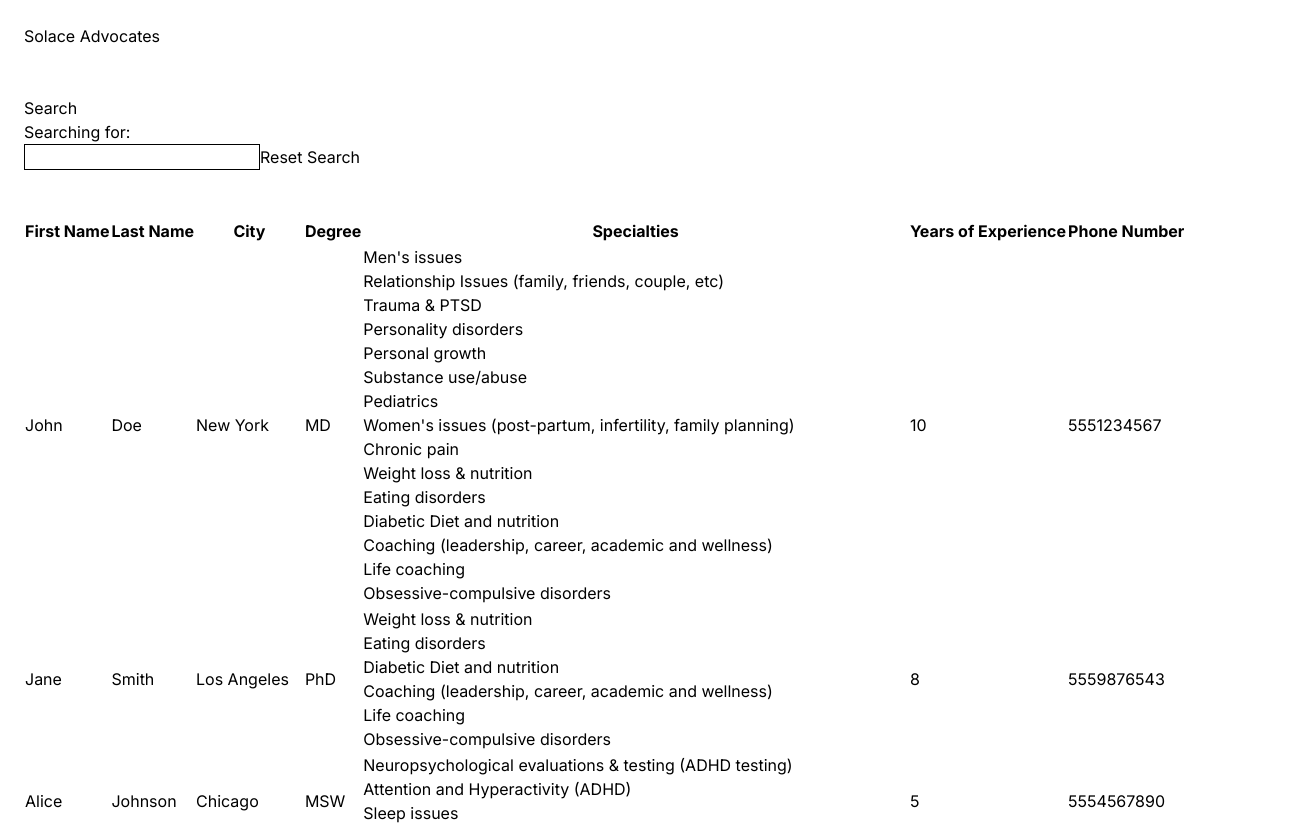
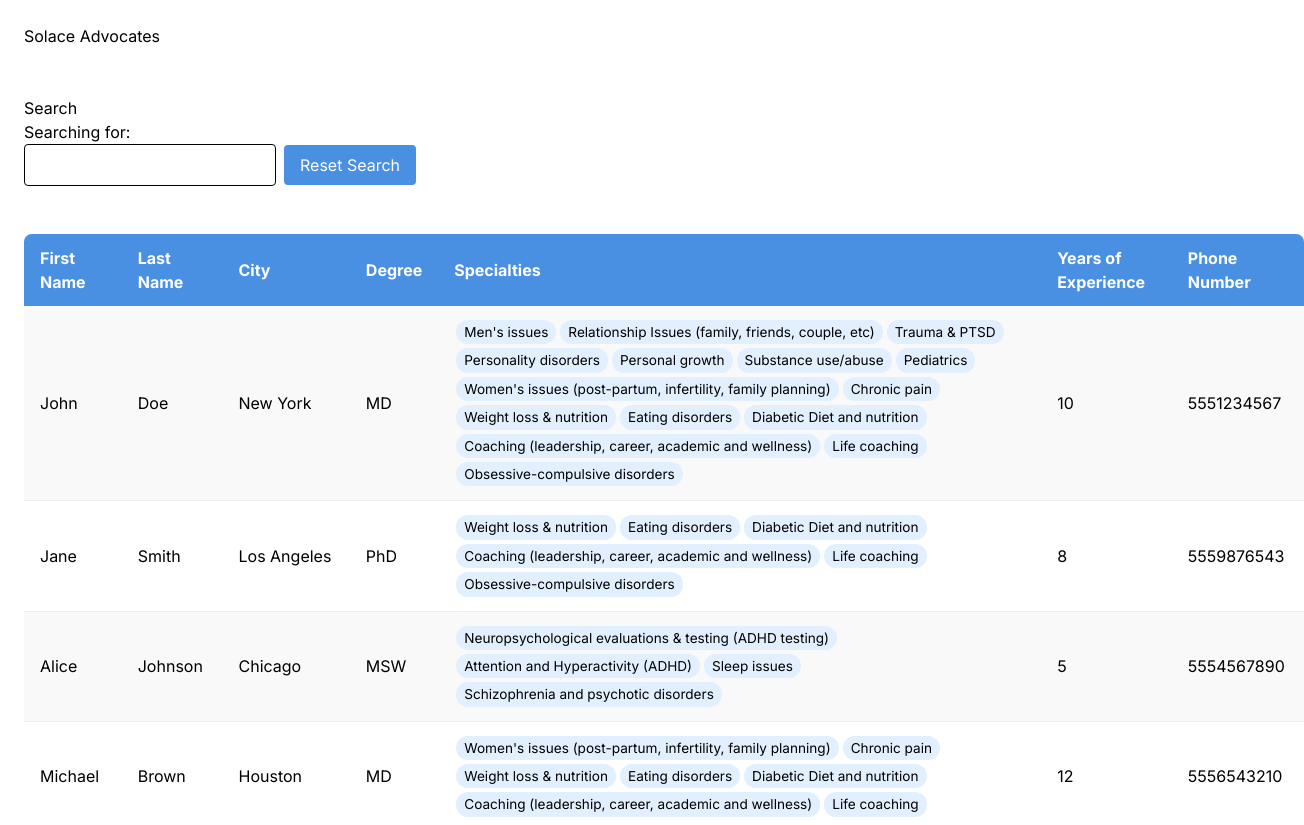
Before and after one commit to Thanh-Lai/solace-candidate-assignment, a Next.js app: page / in a window 1280 px wide. Shown: the top 825 px of the page, 1304 px wide, since content can reach past the window. Built offline with nearby package versions, Linux system fonts and the light colour scheme.

Commit message:
add styling on table

```diff
--- a/src/app/page.tsx
+++ b/src/app/page.tsx
@@ -1,10 +1,23 @@
 "use client";
 
 import { useEffect, useState } from "react";
+import "./styles/page.css";
+
+// Define advocate type
+interface Advocate {
+  id: string;
+  firstName: string;
+  lastName: string;
+  city: string;
+  degree: string;
+  specialties: string[];
+  yearsOfExperience: string;
+  phoneNumber: string;
+}
 
 export default function Home() {
-  const [advocates, setAdvocates] = useState([]);
-  const [filteredAdvocates, setFilteredAdvocates] = useState([]);
+  const [advocates, setAdvocates] = useState<Advocate[]>([]);
+  const [filteredAdvocates, setFilteredAdvocates] = useState<Advocate[]>([]);
 
   useEffect(() => {
     console.log("fetching advocates...");
@@ -16,13 +29,16 @@ export default function Home() {
     });
   }, []);
 
-  const onChange = (e) => {
+  const onChange = (e: React.ChangeEvent<HTMLInputElement>) => {
     const searchTerm = e.target.value;
+    const searchTermElement = document.getElementById("search-term");
 
-    document.getElementById("search-term").innerHTML = searchTerm;
+    if (searchTermElement) {
+      searchTermElement.innerHTML = searchTerm;
+    }
 
     console.log("filtering advocates...");
-    const filteredAdvocates = advocates.filter((advocate) => {
+    const filtered = advocates.filter((advocate) => {
       return (
         advocate.firstName.includes(searchTerm) ||
         advocate.lastName.includes(searchTerm) ||
@@ -33,7 +49,7 @@ export default function Home() {
       );
     });
 
-    setFilteredAdvocates(filteredAdvocates);
+    setFilteredAdvocates(filtered);
   };
 
   const onClick = () => {
@@ -42,7 +58,7 @@ export default function Home() {
   };
 
   return (
-    <main style={{ margin: "24px" }}>
+    <main className="container">
       <h1>Solace Advocates</h1>
       <br />
       <br />
@@ -51,41 +67,52 @@ export default function Home() {
         <p>
           Searching for: <span id="search-term"></span>
         </p>
-        <input style={{ border: "1px solid black" }} onChange={onChange} />
-        <button onClick={onClick}>Reset Search</button>
+        <input className="search-input" onChange={onChange} />
+        <button className="reset-button" onClick={onClick}>
+          Reset Search
+        </button>
       </div>
       <br />
       <br />
-      <table>
-        <thead>
-          <th>First Name</th>
-          <th>Last Name</th>
-          <th>City</th>
-          <th>Degree</th>
-          <th>Specialties</th>
-          <th>Years of Experience</th>
-          <th>Phone Number</th>
+      <div className="table-container">
+        <table className="advocates-table">
+          <thead className="table-header">
+            <tr>
+              <th className="table-header-cell">First Name</th>
+              <th className="table-header-cell">Last Name</th>
+              <th className="table-header-cell">City</th>
+              <th className="table-header-cell">Degree</th>
+              <th className="table-header-cell">Specialties</th>
+              <th className="table-header-cell">Years of Experience</th>
+              <th className="table-header-cell">Phone Number</th>
+            </tr>
           </thead>
           <tbody>
-          {filteredAdvocates.map((advocate) => {
+            {filteredAdvocates.map((advocate, index) => {
               return (
-              <tr>
-                <td>{advocate.firstName}</td>
-                <td>{advocate.lastName}</td>
-                <td>{advocate.city}</td>
-                <td>{advocate.degree}</td>
-                <td>
-                  {advocate.specialties.map((s) => (
-                    <div>{s}</div>
+                <tr
+                  key={advocate.id || index}
+                  className={index % 2 === 0 ? "table-row-even" : "table-row-odd"}
+                >
+                  <td className="table-cell">{advocate.firstName}</td>
+                  <td className="table-cell">{advocate.lastName}</td>
+                  <td className="table-cell">{advocate.city}</td>
+                  <td className="table-cell">{advocate.degree}</td>
+                  <td className="table-cell">
+                    {advocate.specialties.map((specialty, i) => (
+                      <div key={i} className="specialty-tag">
+                        {specialty}
+                      </div>
                     ))}
                   </td>
-                <td>{advocate.yearsOfExperience}</td>
-                <td>{advocate.phoneNumber}</td>
+                  <td className="table-cell">{advocate.yearsOfExperience}</td>
+                  <td className="table-cell">{advocate.phoneNumber}</td>
                 </tr>
               );
             })}
           </tbody>
         </table>
+      </div>
     </main>
   );
 }
--- /dev/null
+++ b/src/app/styles/page.css
@@ -0,0 +1,71 @@
+/* Main styles */
+.container {
+  margin: 24px;
+}
+
+/* Search section */
+.search-input {
+  border: 1px solid black;
+  padding: 8px;
+  border-radius: 4px;
+}
+
+.reset-button {
+  margin-left: 8px;
+  padding: 8px 16px;
+  background-color: #4a90e2;
+  color: white;
+  border: none;
+  border-radius: 4px;
+  cursor: pointer;
+}
+
+.reset-button:hover {
+  background-color: #3a80d2;
+}
+
+/* Table styles */
+.table-container {
+  overflow-x: auto;
+}
+
+.advocates-table {
+  width: 100%;
+  border-collapse: collapse;
+  box-shadow: 0 4px 8px rgba(0,0,0,0.1);
+  border-radius: 8px;
+  overflow: hidden;
+}
+
+.table-header {
+  background-color: #4a90e2;
+  color: white;
+}
+
+.table-header-cell {
+  padding: 12px 16px;
+  text-align: left;
+  font-weight: bold;
+}
+
+.table-row-even {
+  background-color: #f9f9f9;
+}
+
+.table-row-odd {
+  background-color: white;
+}
+
+.table-cell {
+  padding: 12px 16px;
+  border-bottom: 1px solid #eee;
+}
+
+.specialty-tag {
+  display: inline-block;
+  background-color: #e1efff;
+  padding: 2px 8px;
+  margin: 2px;
+  border-radius: 12px;
+  font-size: 0.85rem;
+}
```
Lines whose indentation alone changed are shown as unchanged.
